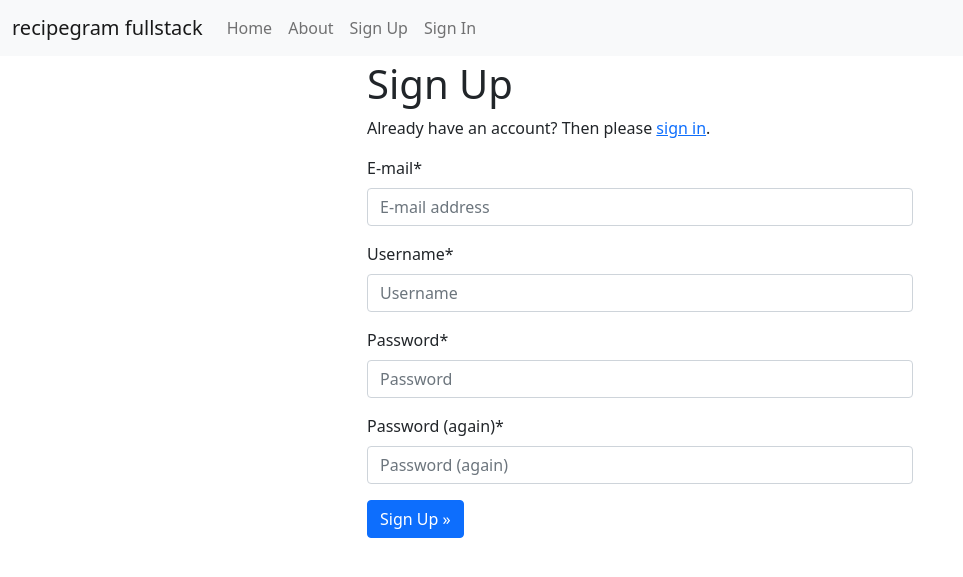
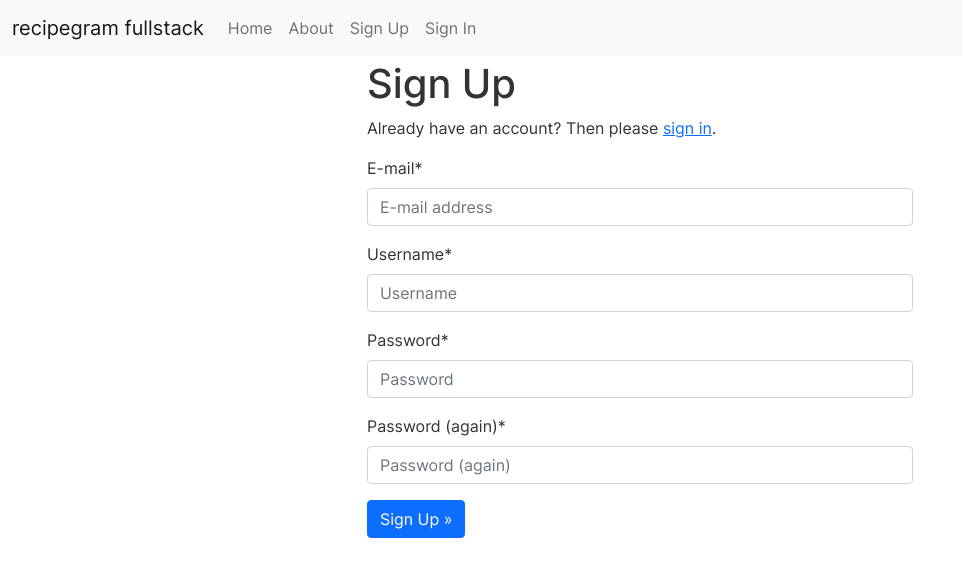
Before and after one commit to mavhungutrezzy/recipegram_fullstack, a Django app: page /accounts/signup/ in a window 1280 px wide. Shown: the top 577 px of the page, without its empty margins (0-963 px from the left). Run offline with Django 4.2, Linux system fonts and the light colour scheme; parts of the project's set-up code (start-up, migrations or seed data) failed here and were passed over; some libraries are stand-ins or nearby versions.

Commit message:
🔍 chore(.gitignore): add vscode/ to ignore list 🎨 style(project.css): add custom font and set body font properties 🔥 chore(static/fonts): remove .gitkeep file ✨ feat(static/fonts): add new font files to the project

```diff
--- a/recipegram_fullstack/static/css/project.css
+++ b/recipegram_fullstack/static/css/project.css
@@ -1,4 +1,18 @@
 /* These styles are generated from project.scss. */
+
+@font-face {
+  font-family: 'CustomFont';
+  src: url("/static/fonts/UcC73FwrK3iLTeHuS_fvQtMwCp50KnMa1ZL7(3).woff2")
+}
+
+body {
+  font-family: 'CustomFont', "Georgia";
+  font-size: 16px;
+  line-height: 1.5;
+  color: #333;
+  background-color: #fff;
+}
+
 
 .alert-debug {
   color: black;
```
Also changed, not shown: recipegram_fullstack/static/fonts/UcC73FwrK3iLTeHuS_fvQtMwCp50KnMa1ZL7(1).woff2 (added), recipegram_fullstack/static/fonts/UcC73FwrK3iLTeHuS_fvQtMwCp50KnMa1ZL7(2).woff2 (added), recipegram_fullstack/static/fonts/UcC73FwrK3iLTeHuS_fvQtMwCp50KnMa1ZL7(3).woff2 (added), recipegram_fullstack/static/fonts/UcC73FwrK3iLTeHuS_fvQtMwCp50KnMa1ZL7.woff2 (added), recipegram_fullstack/static/fonts/nuFiD-vYSZviVYUb_rj3ij__anPXDTzYgA.woff2 (added), 2 other files.
